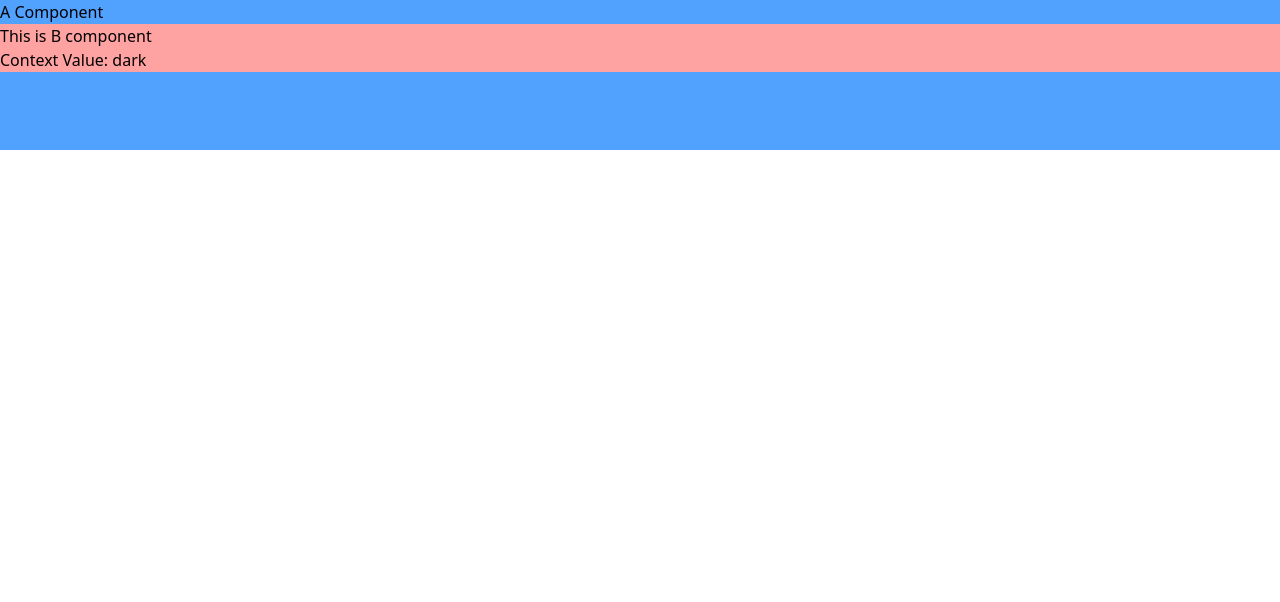
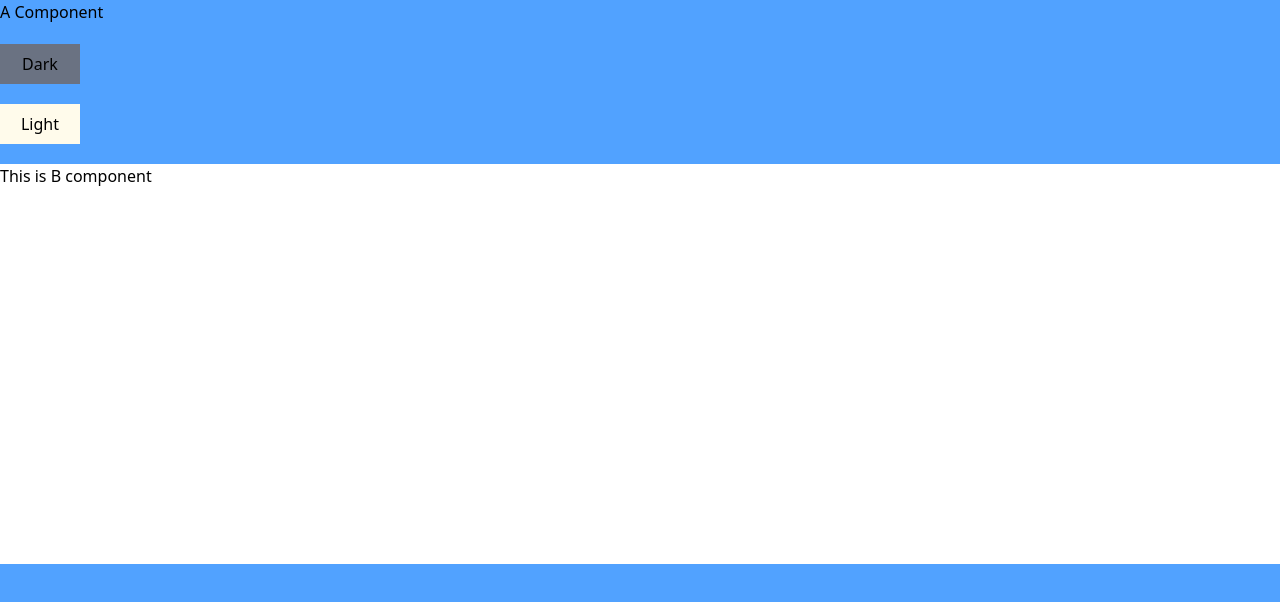
Before and after one commit to lamtailoi2/react-example, a React (Vite) app: page /use-context in a window 1280 px wide. Shown: the top 602 px of the page. Built offline with nearby package versions, Linux system fonts and the light colour scheme.

Commit message:
update UseContextDemo

```diff
--- a/src/pages/UseContextDemo/A.jsx
+++ b/src/pages/UseContextDemo/A.jsx
@@ -1,8 +1,13 @@
 import B from "./B"
+import { useContext } from "react"
+import { ThemeContext } from "./ThemeProvider"
 export default function A() {
+    const { setTheme } = useContext(ThemeContext)
     return (
-        <div className="bg-blue-400 h-[150px]">
+        <div className="bg-blue-400 h-screen flex flex-col gap-5">
             A Component
+            <button className="bg-gray-500 p-2 w-20" onClick={() => setTheme("dark")}>Dark</button>
+            <button className="bg-amber-50 p-2 w-20" onClick={() => setTheme("light")}>Light</button>
             <B />
         </div>
     )
--- a/src/pages/UseContextDemo/B.jsx
+++ b/src/pages/UseContextDemo/B.jsx
@@ -2,14 +2,15 @@ import { useContext } from "react"
 import { ThemeContext } from "./ThemeProvider"
 
 export default function B() {
-    const value = useContext(ThemeContext)
+    const { theme } = useContext(ThemeContext)
 
 
 
     return (
-        <div className='bg-red-300 flex flex-col'>
+        theme === 'dark' ? (<div className='bg-black h-1/2'>
+            <p className="text-white ">This is B component</p>
+        </div>) : (<div className='bg-white h-1/2'>
             <p>This is B component</p>
-            <p>Context Value: {value}</p>
-        </div>
+        </div>)
     )
 }
--- a/src/pages/UseContextDemo/ThemeProvider.jsx
+++ b/src/pages/UseContextDemo/ThemeProvider.jsx
@@ -1,12 +1,19 @@
-import { createContext, } from "react";
+import { createContext, useState, } from "react";
 
 
-const ThemeContext = createContext('')
+const ThemeContext = createContext({
+    theme: "",
+    setTheme: () => { }
+})
 
 export default function ThemeProvider({ children }) {
-
+    const [theme, setTheme] = useState('light')
+    const value = {
+        theme,
+        setTheme
+    }
     return (
-        <ThemeContext value="dark">
+        <ThemeContext value={value}>
             {children}
         </ThemeContext>
 
```
